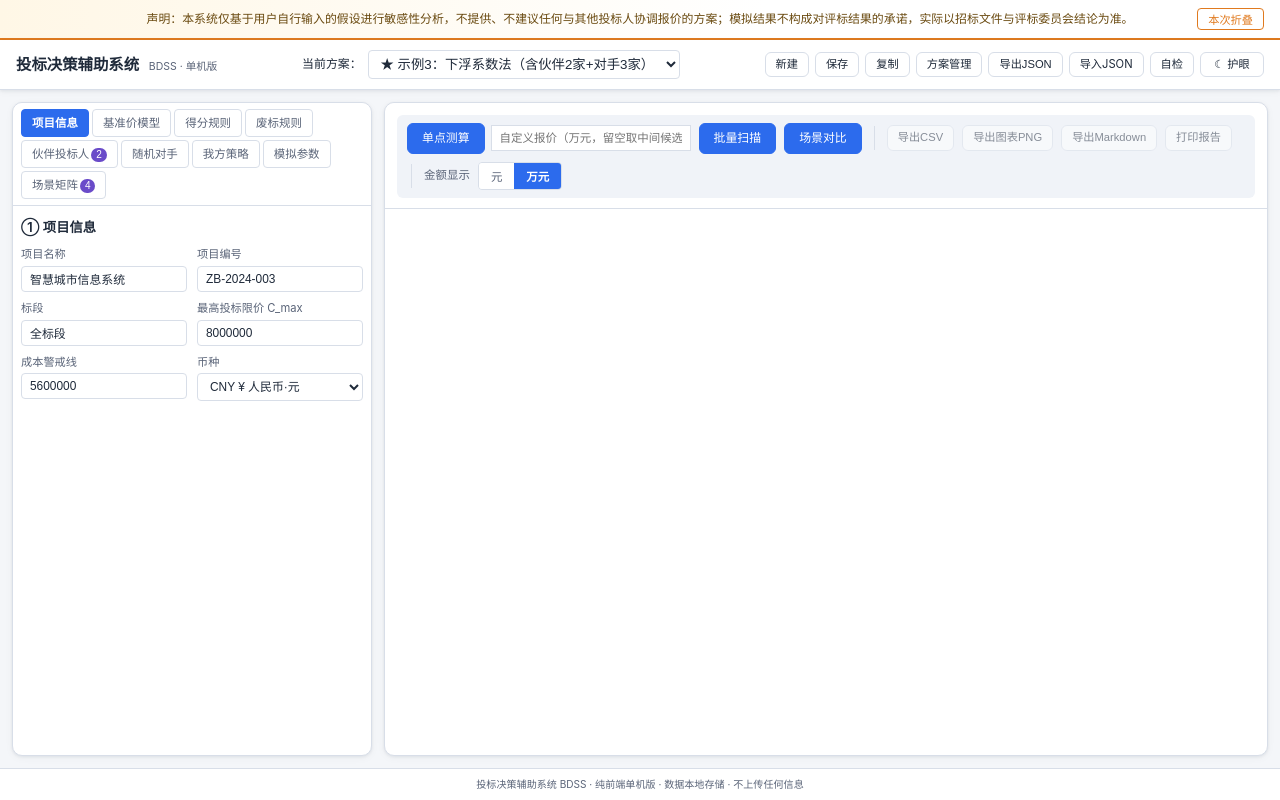
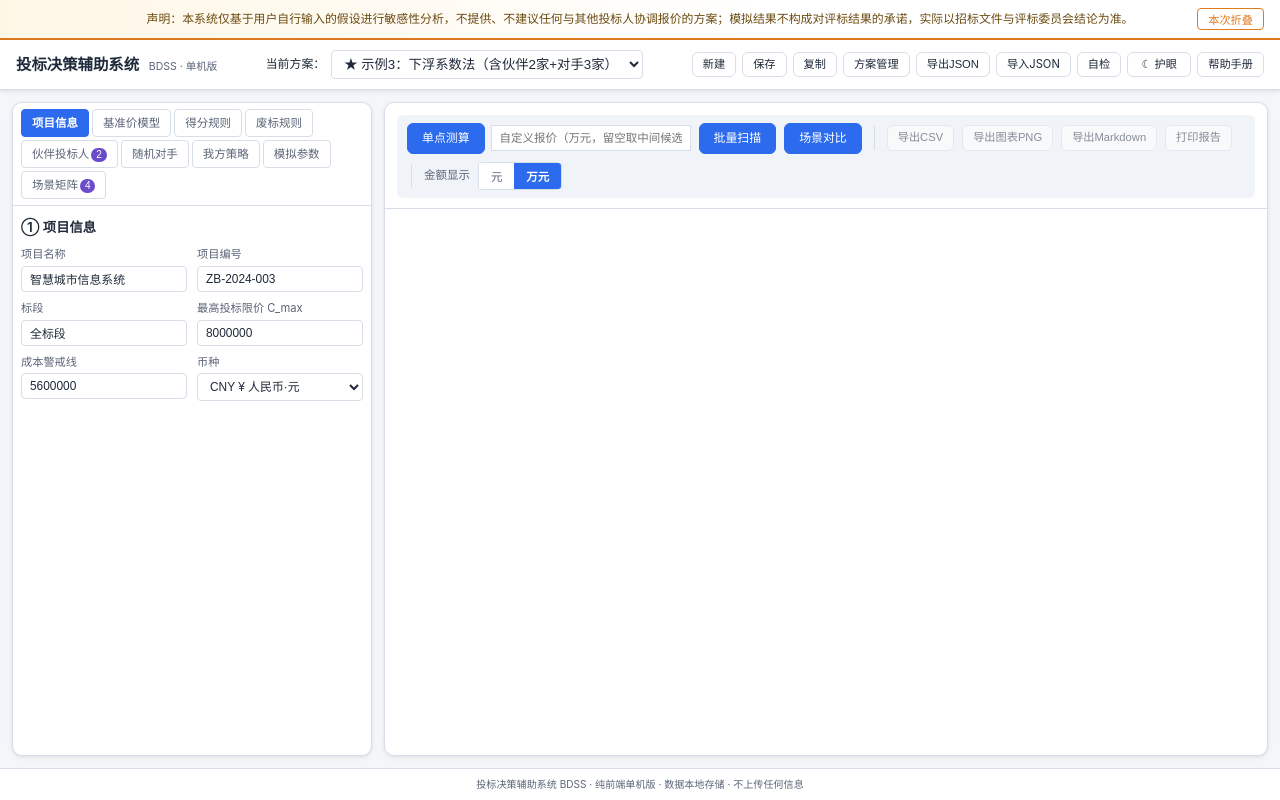
Before and after one commit to jiang-yj/Bid-decision-making-system, a website: page index.html in a window 1280 px wide. Drawn offline with nearby package versions, Linux system fonts and the light colour scheme.

Commit message:
添加帮助手册连接

```diff
--- a/index.html
+++ b/index.html
@@ -44,6 +44,8 @@
     <button class="btn btn-sm btn-ghost theme-toggle" @click="toggleTheme()"
             :title="darkMode ? '切换到常规模式' : '切换到护眼模式'"
             x-text="darkMode ? '☀ 常规' : '☾ 护眼'"></button>
+    <a class="btn btn-sm btn-ghost" href="https://b8ijl3262y.feishu.cn/wiki/OkJRwSEPwipJOCkabRCcXFUVnv7?from=from_copylink"
+       target="_blank" rel="noopener noreferrer" title="投标决策系统用户操作手册（v1.0）">帮助手册</a>
   </div>
 </header>
 
```
